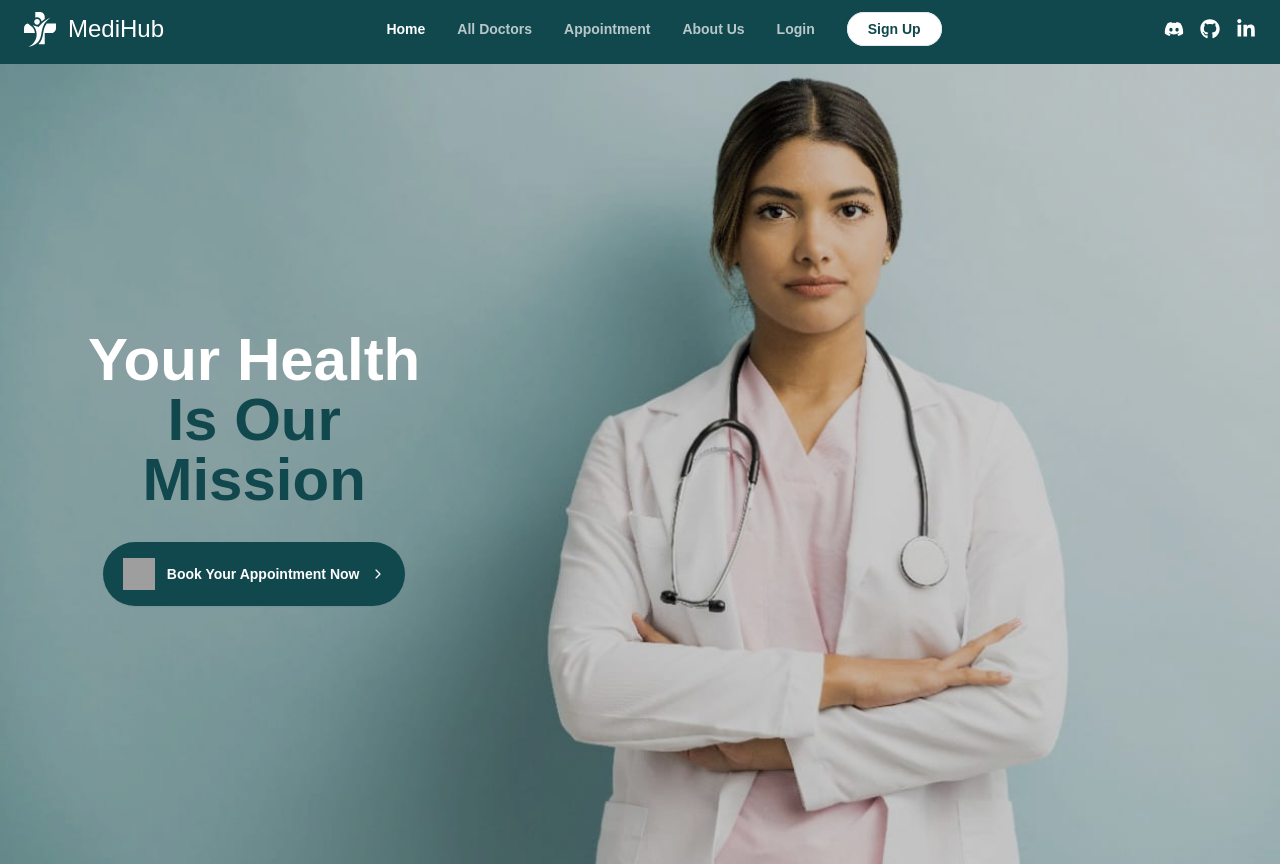
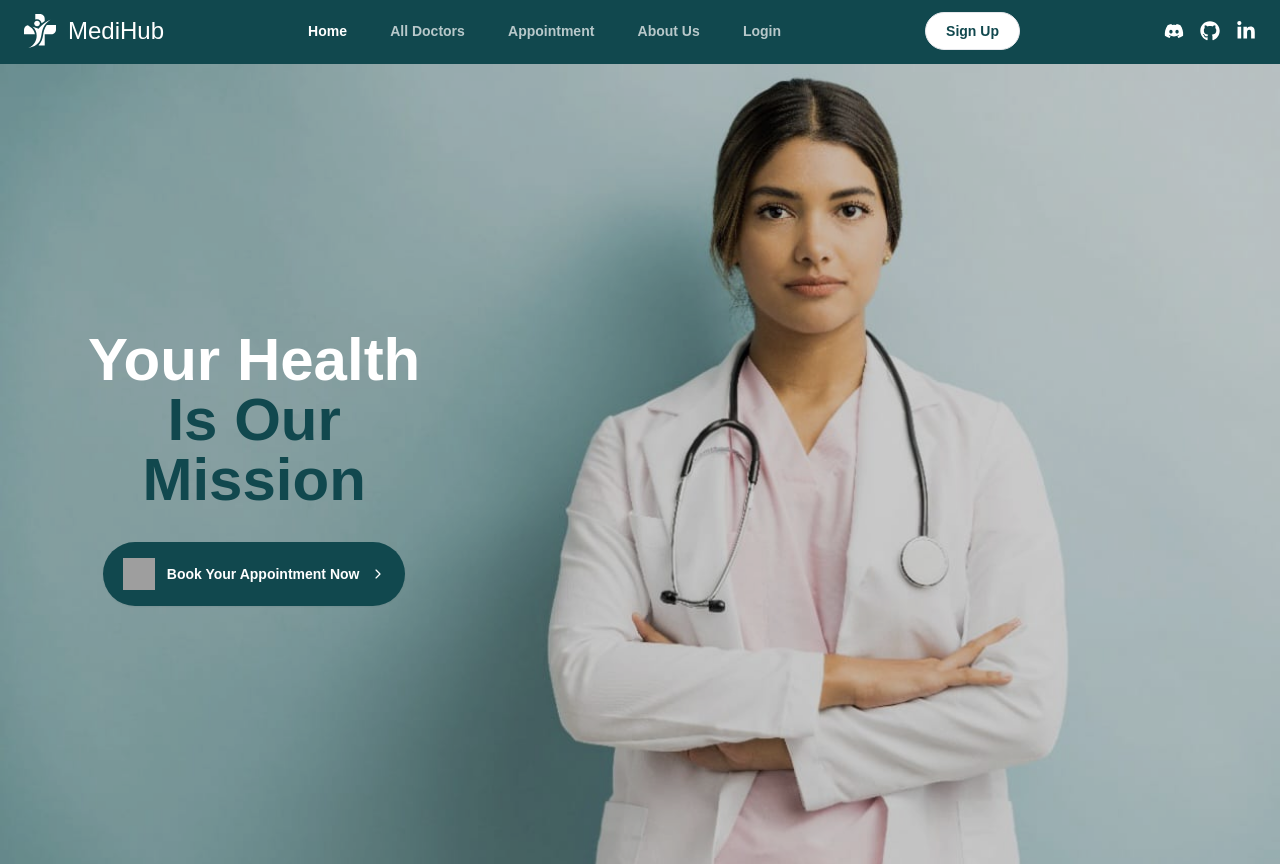
Before and after one commit to itsmohit097/medi-hub, a React app in the folder frontend/: page / in a window 1280 px wide. Shown: the top 866 px of the page. Built offline with nearby package versions, Linux system fonts and the light colour scheme; grey boxes are pictures that could not be loaded; the HTML template or start-up script is replaced by a standard one.

Commit message:
made navbar responsive and sticky

```diff
--- a/frontend/src/components/Navbar.jsx
+++ b/frontend/src/components/Navbar.jsx
@@ -1,19 +1,43 @@
-import { NavLink } from "react-router-dom";
-import { useState, useEffect } from "react";
+import { Link, NavLink } from "react-router-dom";
+import { useState, useEffect, useRef } from "react";
 
 import logo from "/logo.svg";
 import { FaDiscord } from "react-icons/fa";
 import { FaGithub } from "react-icons/fa";
 import { FaLinkedinIn } from "react-icons/fa";
+import { BiMenu } from 'react-icons/bi'
+
+const navLinks = [
+  {
+    path: '/',
+    display: 'Home'
+  },
+  {
+    path: '/alldoctors',
+    display: 'All Doctors'
+  },
+  {
+    path: '/appointment',
+    display: 'Appointment'
+  },
+  {
+    path: '/aboutus',
+    display: 'About Us'
+  },
+  {
+    path: '/login',
+    display: 'Login'
+  }
+]
 
 function Navbar() {
   const [scrolled, setScrolled] = useState(false);
+  const menuRef = useRef(null)
 
   const handleScroll = () => {
     const offset = window.scrollY;
-    console.log(offset);
     if (offset > 200) {
-      setScrolled(false);
+      setScrolled(true);
     } else {
       setScrolled(false);
     }
@@ -22,7 +46,12 @@ function Navbar() {
   // sticky navbar on scroll
   useEffect(() => {
     window.addEventListener("scroll", handleScroll);
+    return () => {
+      window.removeEventListener("scroll", handleScroll);
+    };
   }, []);
+
+  const toggleMenu = () => menuRef.current.classList.toggle('show_menu')
 
   return (
     <div
@@ -31,79 +60,40 @@ function Navbar() {
     >
       <div className="max-w-7xl mx-auto flex items-center justify-between lg:px-6  px-3 py-3">
         {/* logo */}
+        <Link to='/'>
           <div className="flex items-center gap-3">
             <img src={logo} alt="" className="w-8 " />
             <h1 className="font-medium text-2xl text-text">MediHub</h1>
           </div>
+        </Link>
 
-        {/* Nav Menus */}
-        <div className="hidden md:block">
-          <ul className="flex justify-between gap-8 items-center">
-            <li>
+        {/* nav menu */}
+        <div className={`navigation md:flex ${scrolled ? 'hidden' : 'block'}`} ref={menuRef} onClick={toggleMenu}>
+          <ul className="menu flex items-center gap-[2.7rem]">
+            {navLinks.map((link, index) => (
+              <li key={index}>
                 <NavLink
-                to={"/"}
+                  to={link.path}
                   className={({ isActive }) =>
                     `text-sm font-semibold relative cursor-pointer before:block before:absolute before:bottom-[-4px] before:left-0 before:w-0 before:h-0.5 before:rounded-full before:bg-text before:transition-all before:delay-150 before:ease-in-out hover:before:w-full hover:text-text ${isActive ? "text-text" : "text-text/70"
                     }`
                   }
                 >
-                Home
+                  {link.display}
                 </NavLink>
               </li>
-            <li>
-              <NavLink
-                to={"/alldoctors"}
-                className={({ isActive }) =>
-                  `text-sm font-semibold relative cursor-pointer before:block before:absolute before:bottom-[-4px] before:left-0 before:w-0 before:h-0.5 before:rounded-full before:bg-text before:transition-all before:delay-150 before:ease-in-out hover:before:w-full hover:text-text ${isActive ? "text-text" : "text-text/70"
-                  }`
-                }
-              >
-                All Doctors
-              </NavLink>
-            </li>
-            <li>
-              <NavLink
-                to={"/appointment"}
-                className={({ isActive }) =>
-                  `text-sm font-semibold relative cursor-pointer before:block before:absolute before:bottom-[-4px] before:left-0 before:w-0 before:h-0.5 before:rounded-full before:bg-text before:transition-all before:delay-150 before:ease-in-out hover:before:w-full hover:text-text ${isActive ? "text-text" : "text-text/70"
-                  }`
-                }
-              >
-                Appointment
-              </NavLink>
-            </li>
-            <li>
-              <NavLink
-                to={"/aboutus"}
-                className={({ isActive }) =>
-                  `text-sm font-semibold relative cursor-pointer before:block before:absolute before:bottom-[-4px] before:left-0 before:w-0 before:h-0.5 before:rounded-full before:bg-text before:transition-all before:delay-150 before:ease-in-out hover:before:w-full hover:text-text ${isActive ? "text-text" : "text-text/70"
-                  }`
-                }
-              >
-                About Us
-              </NavLink>
-            </li>
-            <li>
-              <NavLink
-                to={"/login"}
-                className={({ isActive }) =>
-                  `text-sm font-semibold relative cursor-pointer before:block before:absolute before:bottom-[-4px] before:left-0 before:w-0 before:h-0.5 before:rounded-full before:bg-text before:transition-all before:delay-150 before:ease-in-out hover:before:w-full hover:text-text ${isActive ? "text-text" : "text-text/70"
-                  }`
-                }
-              >
-                Login
-              </NavLink>
-            </li>
-            <li className="hover:scale-105">
+
+            ))}
+          </ul>
+
+        </div>
         <NavLink
           to={"/signup"}
-                className="text-sm text-theme bg-text font-semibold relative cursor-pointer border rounded-3xl px-5 py-2 "
+          className="text-sm text-theme bg-text font-semibold relative cursor-pointer border rounded-3xl px-5 py-2 ml-16 md:ml-0 "
         >
           Sign Up
         </NavLink>
-            </li>
-          </ul>
-        </div>
+
 
         {/* social icons */}
         <div className="flex gap-4 items-center">
@@ -121,7 +111,7 @@ function Navbar() {
             }
             target="_blank"
           >
-            <FaGithub className="text-text size-5 hover:scale-110 " />
+            <FaGithub className="text-text size-5 hidden md:block hover:scale-110" />
           </NavLink>
           <NavLink
             to={"https://www.linkedin.com/in/itsmohit097/"}
@@ -130,6 +120,11 @@ function Navbar() {
             <FaLinkedinIn className="text-text size-5 hidden md:block hover:scale-110" />
           </NavLink>
         </div>
+
+        {/* hamburger menu */}
+        <span className='md:hidden' onClick={toggleMenu}>
+          <BiMenu className='w-6 h-6 cursor-pointer text-white' />
+        </span>
       </div>
     </div>
   );
--- a/frontend/src/index.css
+++ b/frontend/src/index.css
@@ -12,3 +12,34 @@
 body {
     height: 100%;
 }
+
+@media only screen and (max-width:768px) {
+    .navigation{
+        width: 100%;
+        height: 100%;
+        position: fixed;
+        top: 0;
+        left: 0;
+        z-index: 100;
+        background: #00000084;
+        display: none;
+      }
+      .menu{
+        width: 15rem;
+        height: 100%;
+        position: absolute;
+        top: 0;
+        right: 0;
+        --tw-bg-opacity: 1;
+        background-color: rgb(17 72 78 / var(--tw-bg-opacity));
+        z-index: 200;
+        flex-direction: column;
+        justify-content: center;
+        align-items: center;
+        line-height: 10px;
+      }
+
+    .show_menu{
+      display: block;
+    }
+  }
```
Lines whose indentation alone changed are shown as unchanged.
